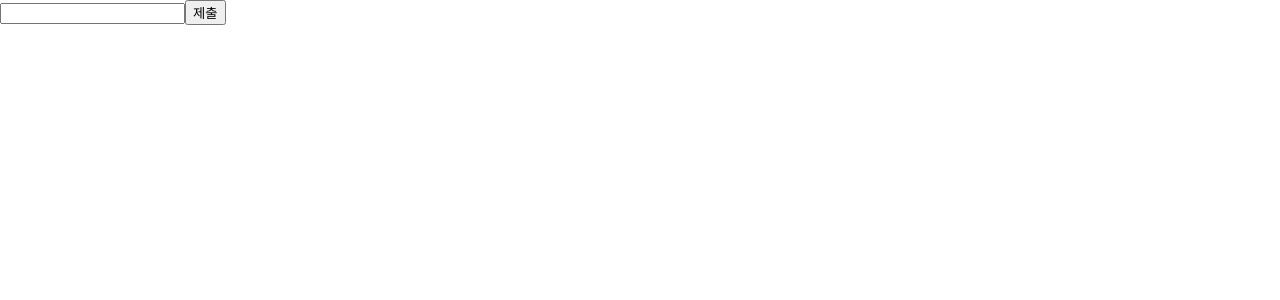
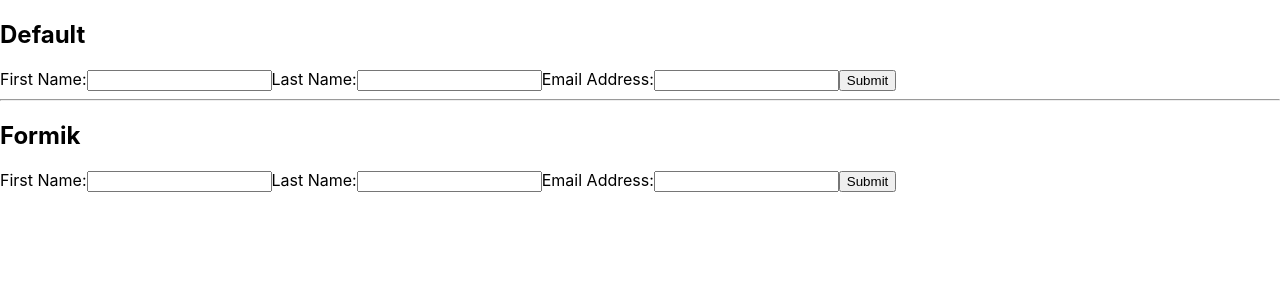
Before and after one commit to jeonghwan-kim/2022-02-01-react-form, a React (Create React App) app: page / in a window 1280 px wide. Shown: the top 300 px of the page. Built offline with nearby package versions, Linux system fonts and the light colour scheme.

Commit message:
The Basic

```diff
--- a/package.json
+++ b/package.json
@@ -10,6 +10,7 @@
     "@types/node": "^16.11.21",
     "@types/react": "^17.0.38",
     "@types/react-dom": "^17.0.11",
+    "formik": "^2.2.9",
     "react": "^17.0.2",
     "react-dom": "^17.0.2",
     "react-scripts": "5.0.0",
--- a/src/App.tsx
+++ b/src/App.tsx
@@ -1,28 +1,14 @@
-import { ChangeEventHandler, FormEventHandler, useState } from "react";
+import SignupFormDefault from "./SignupFormDefault";
+import SignupFormFormik from "./SignupFormFormik";
 
 function App() {
-  const [email, setEmail] = useState("");
-
-  const handleChange: ChangeEventHandler<HTMLInputElement> = (event) => {
-    setEmail(event.target.value);
-  };
-
-  const handleSubmit: FormEventHandler = (event) => {
-    event.preventDefault();
-    console.log(email);
-  };
-
   return (
     <div>
-      <form onSubmit={handleSubmit}>
-        <input
-          type="email"
-          name="email"
-          value={email}
-          onChange={handleChange}
-        />
-        <button type="submit">제출</button>
-      </form>
+      <h2>Default</h2>
+      <SignupFormDefault />
+      <hr />
+      <h2>Formik</h2>
+      <SignupFormFormik />
     </div>
   );
 }
--- /dev/null
+++ b/src/SignupFormDefault.tsx
@@ -0,0 +1,56 @@
+import { ChangeEventHandler, FC, FormEventHandler, useState } from "react";
+
+interface SignupFormValue {
+  firstName: string;
+  lastName: string;
+  email: string;
+}
+
+const SignupFormDefault: FC = () => {
+  const [values, setValues] = useState<SignupFormValue>({
+    firstName: "",
+    lastName: "",
+    email: "",
+  });
+
+  const handleChange: ChangeEventHandler<HTMLInputElement> = (event) => {
+    setValues({
+      ...values,
+      [event.target.name]: event.target.value,
+    });
+  };
+
+  const handleSubmit: FormEventHandler = (event) => {
+    event.preventDefault();
+    alert(JSON.stringify(values, null, 4));
+  };
+
+  return (
+    <form onSubmit={handleSubmit}>
+      <label htmlFor="email">First Name:</label>
+      <input
+        type="text"
+        name="firstName"
+        value={values.firstName}
+        onChange={handleChange}
+      />
+      <label htmlFor="email">Last Name:</label>
+      <input
+        type="text"
+        name="lastName"
+        value={values.lastName}
+        onChange={handleChange}
+      />
+      <label htmlFor="email">Email Address:</label>
+      <input
+        type="email"
+        name="email"
+        value={values.email}
+        onChange={handleChange}
+      />
+      <button type="submit">Submit</button>
+    </form>
+  );
+};
+
+export default SignupFormDefault;
--- /dev/null
+++ b/src/SignupFormFormik.tsx
@@ -0,0 +1,52 @@
+import { useFormik } from "formik";
+import { FC } from "react";
+
+interface SignupFormValue {
+  firstName: string;
+  lastName: string;
+  email: string;
+}
+
+const SignupFormFormik: FC = () => {
+  const formik = useFormik<SignupFormValue>({
+    initialValues: {
+      firstName: "",
+      lastName: "",
+      email: "",
+    },
+    onSubmit: (values) => {
+      alert(JSON.stringify(values, null, 4));
+    },
+  });
+  return (
+    <form onSubmit={formik.handleSubmit}>
+      <label htmlFor="firstName">First Name:</label>
+      <input
+        id="firstName"
+        name="firstName"
+        type="text"
+        onChange={formik.handleChange}
+        value={formik.values.firstName}
+      />
+      <label htmlFor="firstName">Last Name:</label>
+      <input
+        id="lastName"
+        name="lastName"
+        type="text"
+        onChange={formik.handleChange}
+        value={formik.values.lastName}
+      />
+      <label htmlFor="email">Email Address:</label>
+      <input
+        id="email"
+        name="email"
+        type="email"
+        onChange={formik.handleChange}
+        value={formik.values.email}
+      />
+      <button type="submit">Submit</button>
+    </form>
+  );
+};
+
+export default SignupFormFormik;
```
Also changed, not shown: 1 other file (tests, documents, lock files or other folders).
